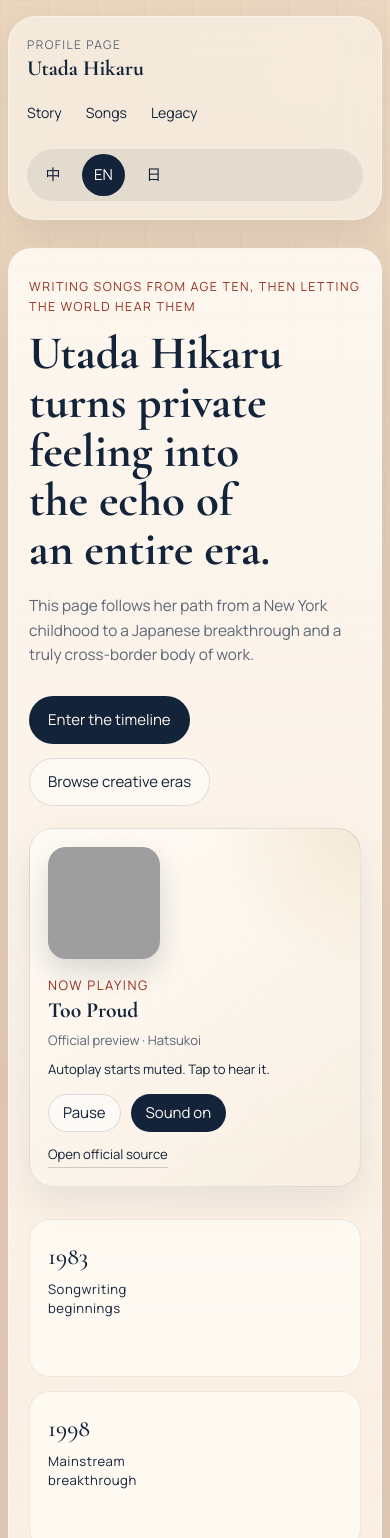
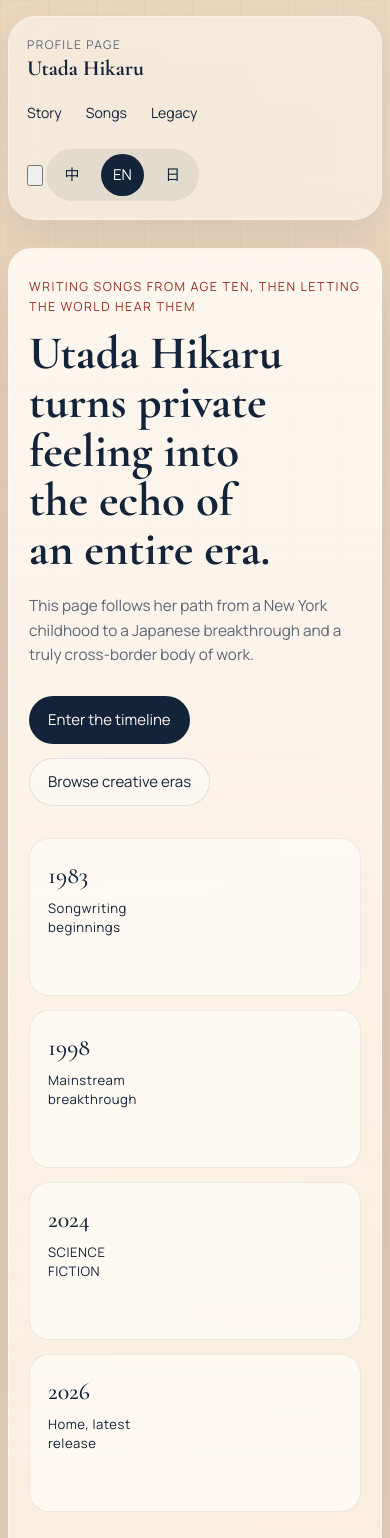
Before and after one commit to kumapower5566/utada-hikaru-intro, a plain HTML site: page index.html in a window 390 px wide. Shown: the top 1538 px of the page. Drawn offline with nearby package versions, Linux system fonts and the light colour scheme; grey boxes are pictures that could not be loaded.

Commit message:
Move audio to header and switch to First Love preview

```diff
--- a/index.html
+++ b/index.html
@@ -28,12 +28,36 @@
           <a href="#songs" data-i18n="navSongs">创作</a>
           <a href="#legacy" data-i18n="navLegacy">回响</a>
         </nav>
-        <div class="lang-switch" aria-label="Language switcher">
-          <button class="lang-btn active" data-lang="zh" aria-pressed="true">中</button>
-          <button class="lang-btn" data-lang="en" aria-pressed="false">EN</button>
-          <button class="lang-btn" data-lang="ja" aria-pressed="false">日</button>
+        <div class="header-tools">
+          <button class="sound-toggle" id="audio-sound-toggle" type="button" aria-pressed="false" aria-label="开启 First Love 声音">
+            <svg viewBox="0 0 24 24" aria-hidden="true">
+              <path
+                d="M5 9.5h3.5L13 5.8v12.4l-4.5-3.7H5zM16.4 8.1a5.4 5.4 0 0 1 0 7.8M18.7 5.7a8.7 8.7 0 0 1 0 12.6"
+                fill="none"
+                stroke="currentColor"
+                stroke-linecap="round"
+                stroke-linejoin="round"
+                stroke-width="1.8"
+              />
+            </svg>
+          </button>
+          <div class="lang-switch" aria-label="Language switcher">
+            <button class="lang-btn active" data-lang="zh" aria-pressed="true">中</button>
+            <button class="lang-btn" data-lang="en" aria-pressed="false">EN</button>
+            <button class="lang-btn" data-lang="ja" aria-pressed="false">日</button>
+          </div>
         </div>
       </header>
+
+      <audio
+        id="header-audio"
+        src="https://audio-ssl.itunes.apple.com/itunes-assets/AudioPreview125/v4/48/19/b2/4819b272-5c24-7450-0989-089abd71b016/mzaf_1477730334620289536.plus.aac.p.m4a"
+        preload="metadata"
+        autoplay
+        muted
+        loop
+        playsinline
+      ></audio>
 
       <main id="top">
         <section class="hero-section section">
@@ -48,46 +72,6 @@
             <div class="hero-actions">
               <a class="primary-link" href="#story" data-i18n="heroPrimary">进入时间轴</a>
               <a class="secondary-link" href="#songs" data-i18n="heroSecondary">浏览作品阶段</a>
-            </div>
-            <div class="audio-card reveal reveal-delay-2">
-              <img
-                class="audio-art"
-                src="https://is1-ssl.mzstatic.com/image/thumb/Music114/v4/6f/21/d3/6f21d367-770f-da85-ac51-72b4d4da3f24/jacket_ESXX01876B00Z_550.jpg/400x400bb.jpg"
-                alt="Utada Hikaru Too Proud cover art"
-              />
-              <div class="audio-copy">
-                <p class="audio-kicker" data-i18n="playerKicker">正在播放</p>
-                <h3 class="audio-title" data-i18n="playerTitle">Too Proud</h3>
-                <p class="audio-meta" data-i18n="playerMeta">官方预览版 · 初恋</p>
-                <p class="audio-status" id="audio-status" data-i18n="playerStatusMuted">
-                  默认静音自动播放，点击开声
-                </p>
-                <div class="audio-controls">
-                  <button class="audio-btn" id="audio-play-toggle" type="button" data-i18n="playerPause">
-                    暂停
-                  </button>
-                  <button class="audio-btn audio-btn-solid" id="audio-sound-toggle" type="button" data-i18n="playerSoundOn">
-                    开声
-                  </button>
-                </div>
-                <a
-                  class="audio-link"
-                  href="https://music.apple.com/cn/album/too-proud-feat-jevon/1538152426?i=1538152433&uo=4"
-                  target="_blank"
-                  rel="noreferrer"
-                  data-i18n="playerSource"
-                  >打开官方来源</a
-                >
-              </div>
-              <audio
-                id="hero-audio"
-                src="https://audio-ssl.itunes.apple.com/itunes-assets/AudioPreview211/v4/71/70/9b/71709bdb-9357-dd51-9603-ba8bbf33732c/mzaf_3428912730598262354.plus.aac.p.m4a"
-                preload="metadata"
-                autoplay
-                muted
-                loop
-                playsinline
-              ></audio>
             </div>
             <div class="stat-row" id="stat-row"></div>
           </div>
```
